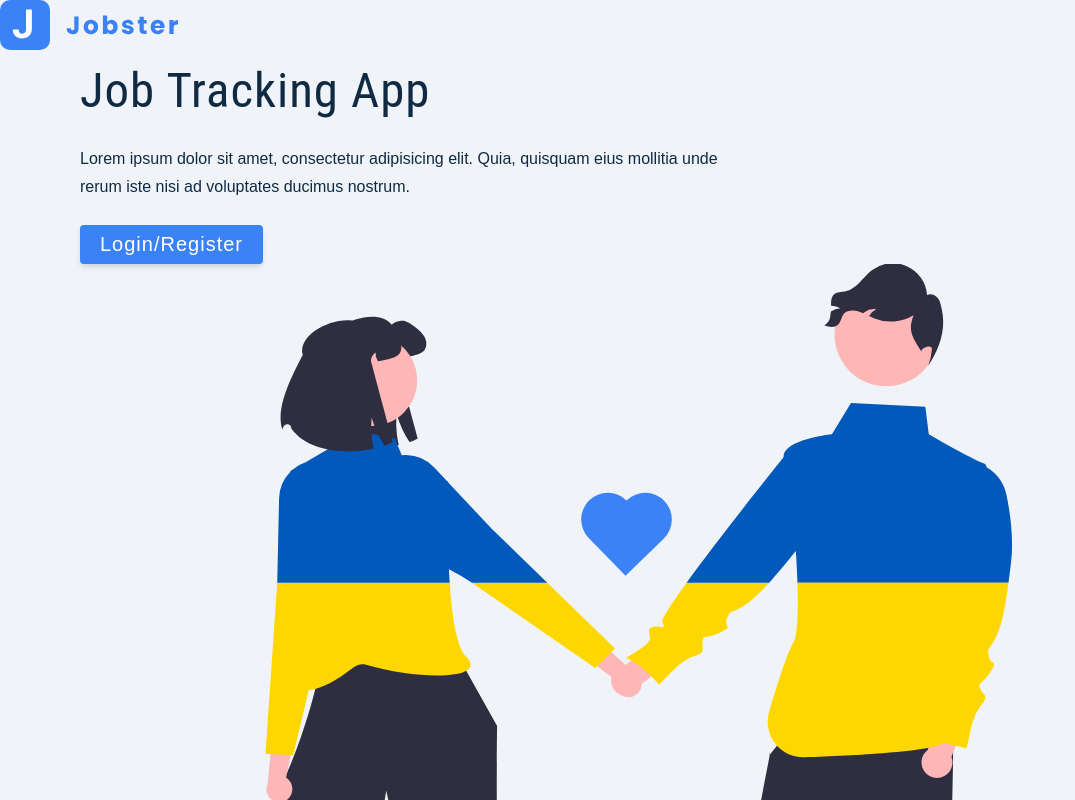
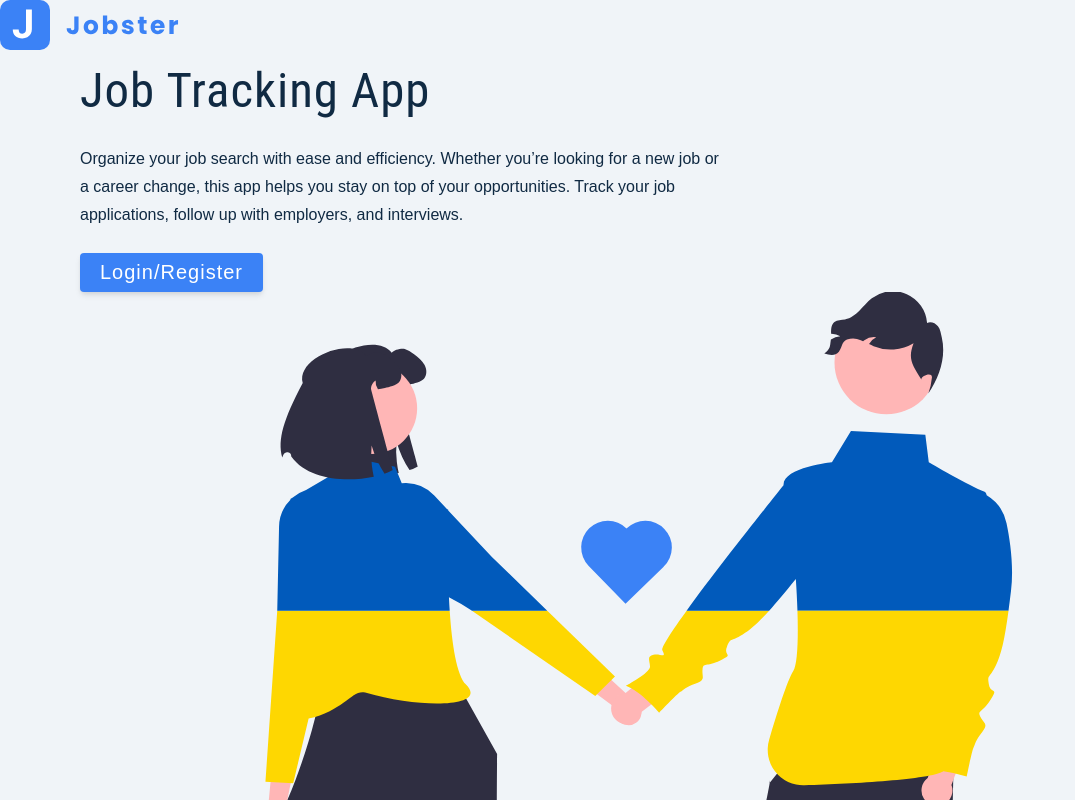
Before and after one commit to pktcodes/jobster-react-project-v2, a React (Vite) app: page /landing in a window 1280 px wide. Shown: the top 800 px of the page, without its empty margins (0-1075 px from the left). Built offline with nearby package versions, Linux system fonts and the light colour scheme.

Commit message:
Styled Components - Install

```diff
--- a/package.json
+++ b/package.json
@@ -12,7 +12,8 @@
   "dependencies": {
     "normalize.css": "^8.0.1",
     "react": "^18.2.0",
-    "react-dom": "^18.2.0"
+    "react-dom": "^18.2.0",
+    "styled-components": "^6.1.8"
   },
   "devDependencies": {
     "@types/react": "^18.2.55",
--- a/src/pages/Landing.jsx
+++ b/src/pages/Landing.jsx
@@ -14,9 +14,10 @@ const Landing = () => {
             job <span>tracking</span> app
           </h1>
           <p>
-            Lorem ipsum dolor sit amet, consectetur adipisicing elit. Quia,
-            quisquam eius mollitia unde rerum iste nisi ad voluptates ducimus
-            nostrum.
+            Organize your job search with ease and efficiency. Whether you’re
+            looking for a new job or a career change, this app helps you stay on
+            top of your opportunities. Track your job applications, follow up
+            with employers, and interviews.
           </p>
           <button className="btn btn-hero">Login/Register</button>
         </div>
```
Also changed, not shown: 1 other file (tests, documents, lock files or other folders).
